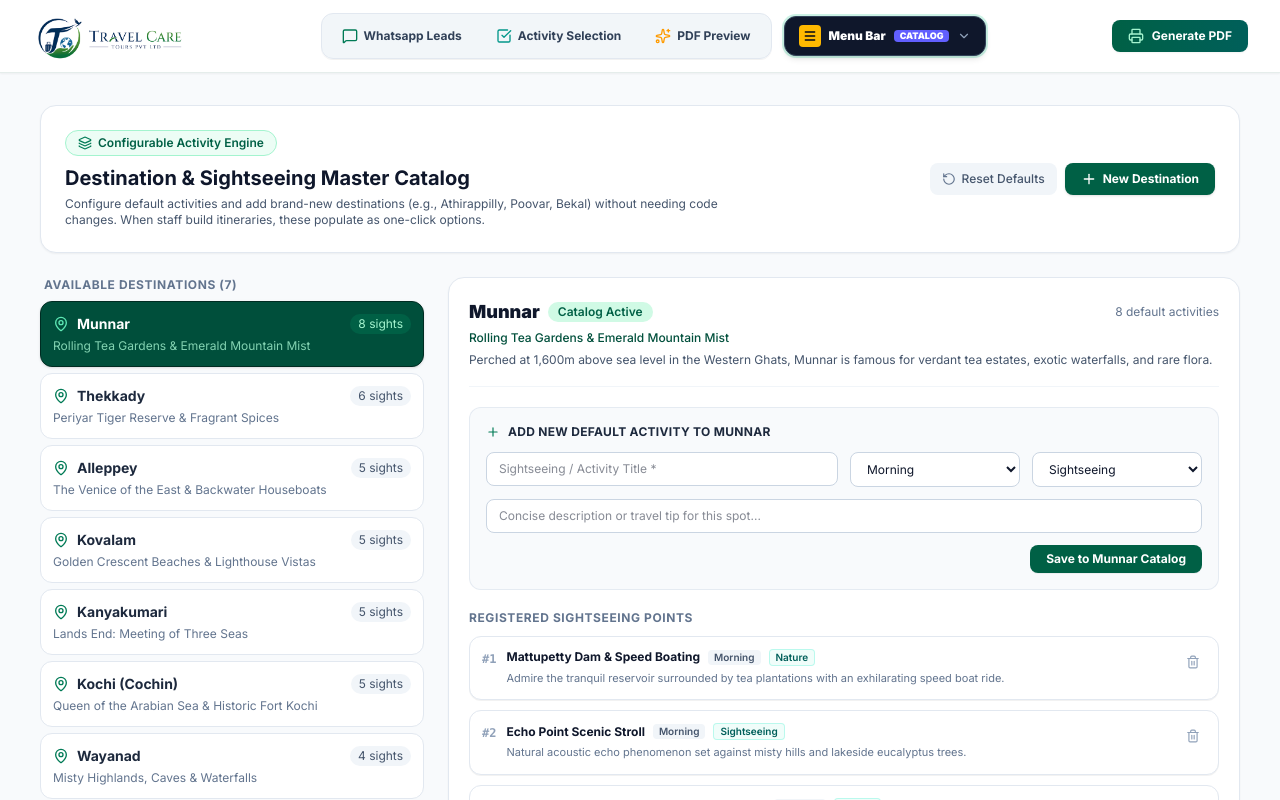
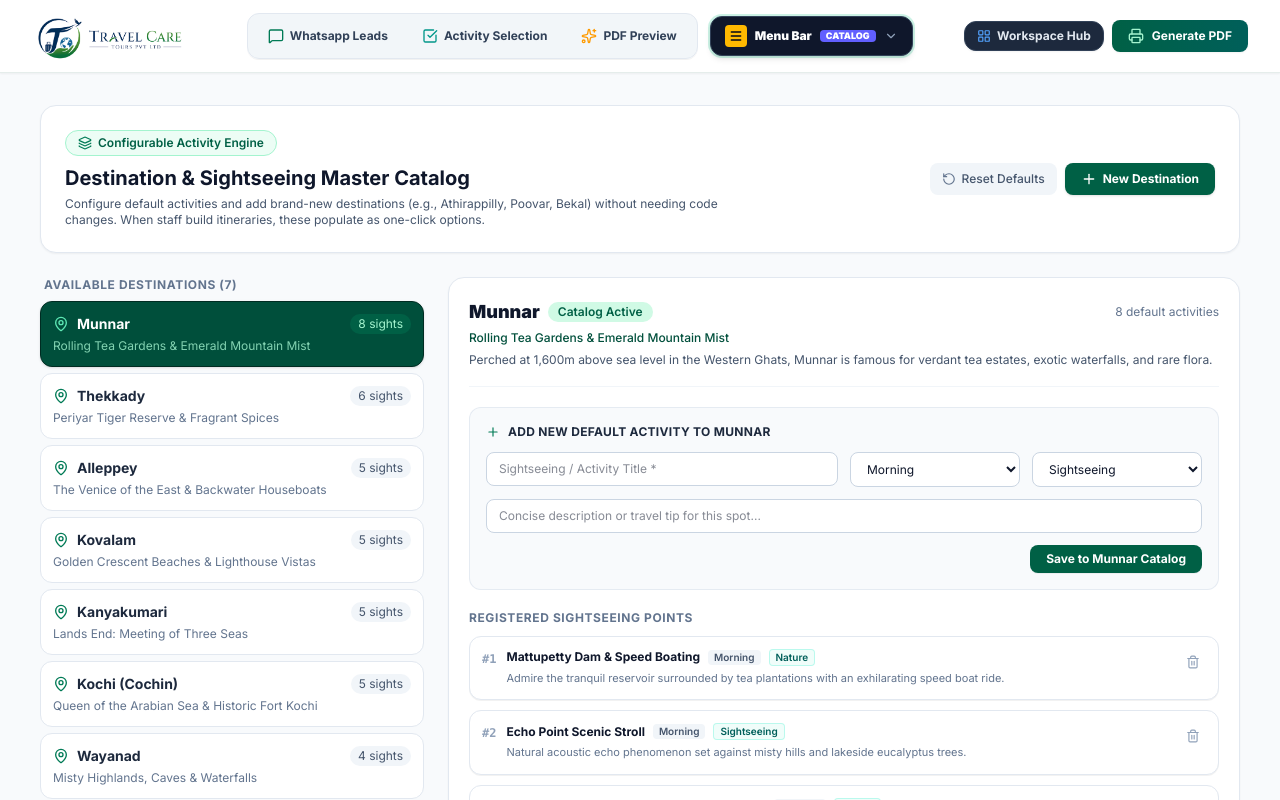
Before and after one commit to travelcare-tours/planner, a Next.js app: page /catalog in a window 1280 px wide. Shown: the top 800 px of the page. Built offline with nearby package versions, Linux system fonts and the light colour scheme.

Commit message:
feat: add Workspace Hub navigation buttons to header and menus

```diff
--- a/components/Navbar.tsx
+++ b/components/Navbar.tsx
@@ -21,6 +21,7 @@ import {
   Layers,
   BookOpen,
   ArrowRight,
+  LayoutGrid,
   X
 } from 'lucide-react';
 import { StaffUser } from '@/types/itinerary';
@@ -265,6 +266,25 @@ export const Navbar: React.FC<NavbarProps> = ({
                           <p className="text-[11px] text-slate-500 mt-0.5 leading-snug">Import booking details, customer inputs, or restore sample data.</p>
                         </div>
                       </button>
+
+                      {/* 4. Switch to Workspace Hub */}
+                      <a
+                        href="https://travelcare-tours.github.io/invoice/"
+                        target="_self"
+                        title="Switch to Workspace Hub"
+                        className="w-full flex items-start gap-3 p-3 rounded-xl text-left text-xs transition-all border border-slate-700 bg-slate-900 text-slate-100 hover:bg-slate-800 shadow-xs cursor-pointer"
+                      >
+                        <div className="p-2 rounded-lg bg-slate-800 text-blue-400 shrink-0 mt-0.5 shadow-2xs">
+                          <LayoutGrid className="w-4 h-4" />
+                        </div>
+                        <div className="flex-1 min-w-0">
+                          <div className="flex items-center justify-between">
+                            <span className="font-bold text-white text-xs">Workspace Hub</span>
+                            <span className="text-[10px] px-2 py-0.5 rounded-full bg-blue-900/60 text-blue-300 font-bold border border-blue-700">Billing Portal</span>
+                          </div>
+                          <p className="text-[11px] text-slate-400 mt-0.5 leading-snug">Switch back to Travel Care Tours billing and operations portal.</p>
+                        </div>
+                      </a>
                     </div>
                   </div>
                 </>
@@ -274,6 +294,28 @@ export const Navbar: React.FC<NavbarProps> = ({
 
           {/* Action buttons */}
           <div className="flex items-center gap-2">
+            {/* Desktop Workspace Button */}
+            <a
+              href="https://travelcare-tours.github.io/invoice/"
+              target="_self"
+              title="Switch to Workspace Hub"
+              className="hidden sm:inline-flex items-center gap-1.5 px-3 py-1.5 rounded-xl text-xs font-bold text-slate-200 hover:text-white bg-slate-800 hover:bg-slate-750 border border-slate-700 transition-all shadow-xs"
+            >
+              <LayoutGrid className="w-3.5 h-3.5 text-blue-400" />
+              <span>Workspace Hub</span>
+            </a>
+
+            {/* Mobile Workspace Icon Button */}
+            <a
+              href="https://travelcare-tours.github.io/invoice/"
+              target="_self"
+              title="Workspace Hub"
+              className="sm:hidden p-2 rounded-xl bg-slate-800 text-slate-300 hover:text-white border border-slate-700 transition-all flex items-center justify-center"
+              aria-label="Workspace Hub"
+            >
+              <LayoutGrid className="w-4 h-4 text-blue-400" />
+            </a>
+
             <button
               id="btn-generate-pdf"
               onClick={() => {
@@ -428,6 +470,25 @@ export const Navbar: React.FC<NavbarProps> = ({
                     <p className="text-xs text-slate-500 mt-0.5">Paste WhatsApp itinerary or raw text to auto-populate the trip.</p>
                   </div>
                 </button>
+
+                {/* 4. Switch to Workspace Hub */}
+                <a
+                  href="https://travelcare-tours.github.io/invoice/"
+                  target="_self"
+                  title="Switch to Workspace Hub"
+                  className="w-full flex items-start gap-3 p-3 rounded-xl border border-slate-700 bg-slate-900 hover:bg-slate-800 text-slate-100 text-left transition-all cursor-pointer shadow-xs"
+                >
+                  <div className="p-2 rounded-lg bg-slate-800 text-blue-400 shrink-0 mt-0.5 shadow-2xs">
+                    <LayoutGrid className="w-5 h-5" />
+                  </div>
+                  <div className="flex-1 min-w-0">
+                    <div className="flex items-center justify-between">
+                      <span className="font-bold text-white text-sm">Workspace Hub</span>
+                      <span className="text-[10px] px-2 py-0.5 rounded-full bg-blue-900/60 text-blue-300 font-bold border border-blue-700">Billing Portal</span>
+                    </div>
+                    <p className="text-xs text-slate-400 mt-0.5">Switch back to Travel Care Tours billing and operations portal.</p>
+                  </div>
+                </a>
               </div>
 
               {/* Close Button */}
```
